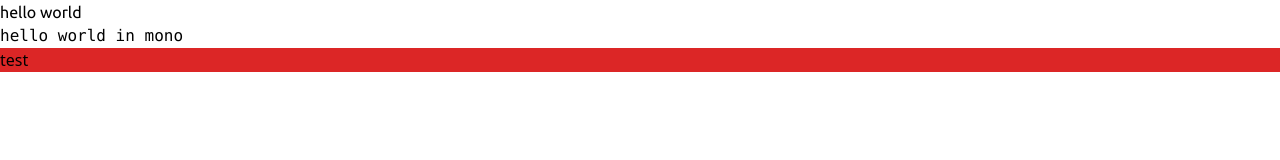
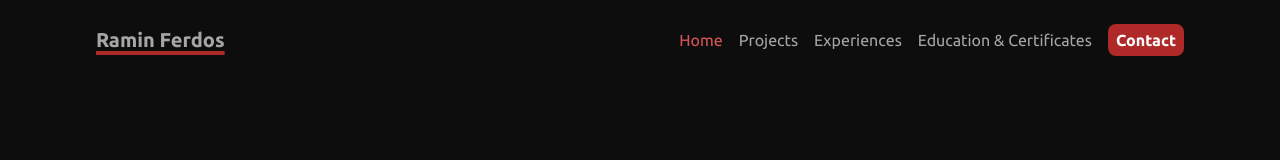
Before and after one commit to SimplyRamin/simplyramin.github.io, a website: page index.html in a window 1280 px wide. Drawn offline with Linux system fonts and the light colour scheme.

Commit message:
creating the header section

```diff
--- a/index.html
+++ b/index.html
@@ -10,9 +10,28 @@
     <link rel="preconnect" href="https://fonts.gstatic.com" crossorigin/>
     <link href="https://fonts.googleapis.com/css2?family=Ubuntu:wght@400;500;700&display=swap" rel="stylesheet"/>
 </head>
-<body>
-    <h1 class="font-ubuntu caret-red-600">hello world</h1>
-    <h1 class="font-mono">hello world in mono</h1>
-    <div class="bg-red-600">test</div>
+<body class="bg-body text-light-low font-ubuntu pb-12">
+    <header class="py-6">
+        <div class="container flex justify-between items-center mx-auto px-8 md:px-14 lg:px-24 w-full">
+            <div class="text-xl font-semibold underline decoration-red-high decoration-4 underline-offset-4">Ramin Ferdos</div>
+            <div class="menu-container text-base underline-offset-4 decoration-2 md:flex hidden space-x-4 items-center">
+                <a href="#" class="hover:text-light-low  text-red-low hover:underline">Home</a>
+                <a href="" class="hover:text-red-low hover:underline ">Projects</a>
+                <a href="" class="hover:text-red-low hover:underline">Experiences</a>
+                <a href="" class="hover:text-red-low hover:underline">Education & Certificates</a>
+                <a href="" class="hover:text-red-low hover:underline">
+                    <button class="bg-red-high text-bright font-semibold px-2 py-1 rounded-lg hover:bg-light-low hover:text-red-high transition duration-600">Contact</button></a>
+            </div>
+            <div class="md:hidden">
+                <svg xmlns="http://www.w3.org/2000/svg" x="0px" y="0px"
+                width="32" height="32"
+                viewBox="0,0,256,256"
+                style="fill:#000000;">
+                <g fill="#a6a6a6" fill-rule="nonzero" stroke="none" stroke-width="1" stroke-linecap="butt" stroke-linejoin="miter" stroke-miterlimit="10" stroke-dasharray="" stroke-dashoffset="0" font-family="none" font-weight="none" font-size="none" text-anchor="none" style="mix-blend-mode: normal"><g transform="scale(10.66667,10.66667)"><path d="M20,7h-16c-1.1,0 -2,-0.9 -2,-2c0,-1.1 0.9,-2 2,-2h16c1.1,0 2,0.9 2,2c0,1.1 -0.9,2 -2,2z"></path><path d="M20,21h-16c-1.1,0 -2,-0.9 -2,-2c0,-1.1 0.9,-2 2,-2h16c1.1,0 2,0.9 2,2c0,1.1 -0.9,2 -2,2z"></path><path d="M20,14h-16c-1.1,0 -2,-0.9 -2,-2c0,-1.1 0.9,-2 2,-2h16c1.1,0 2,0.9 2,2c0,1.1 -0.9,2 -2,2z" opacity="0.35"></path></g></g>
+                </svg>
+                <!-- make this humburger button clickable and expand a mobile-friendly menu -->
+            </div>
+        </div>
+    </header>
 </body>
 </html>
--- a/tailwind.config.js
+++ b/tailwind.config.js
@@ -11,7 +11,8 @@ module.exports = {
         'light-low': '#a6a6a6',
         'red-high': '#b02929',
         'red-low': '#da5656',
-        'green': '#29b067'
+        'green': '#29b067',
+        'bright': '#fefefe'
       },
       fontFamily: {
         ubuntu: "'Ubuntu', sans-serif",
```
Also changed, not shown: tailwind.css.
